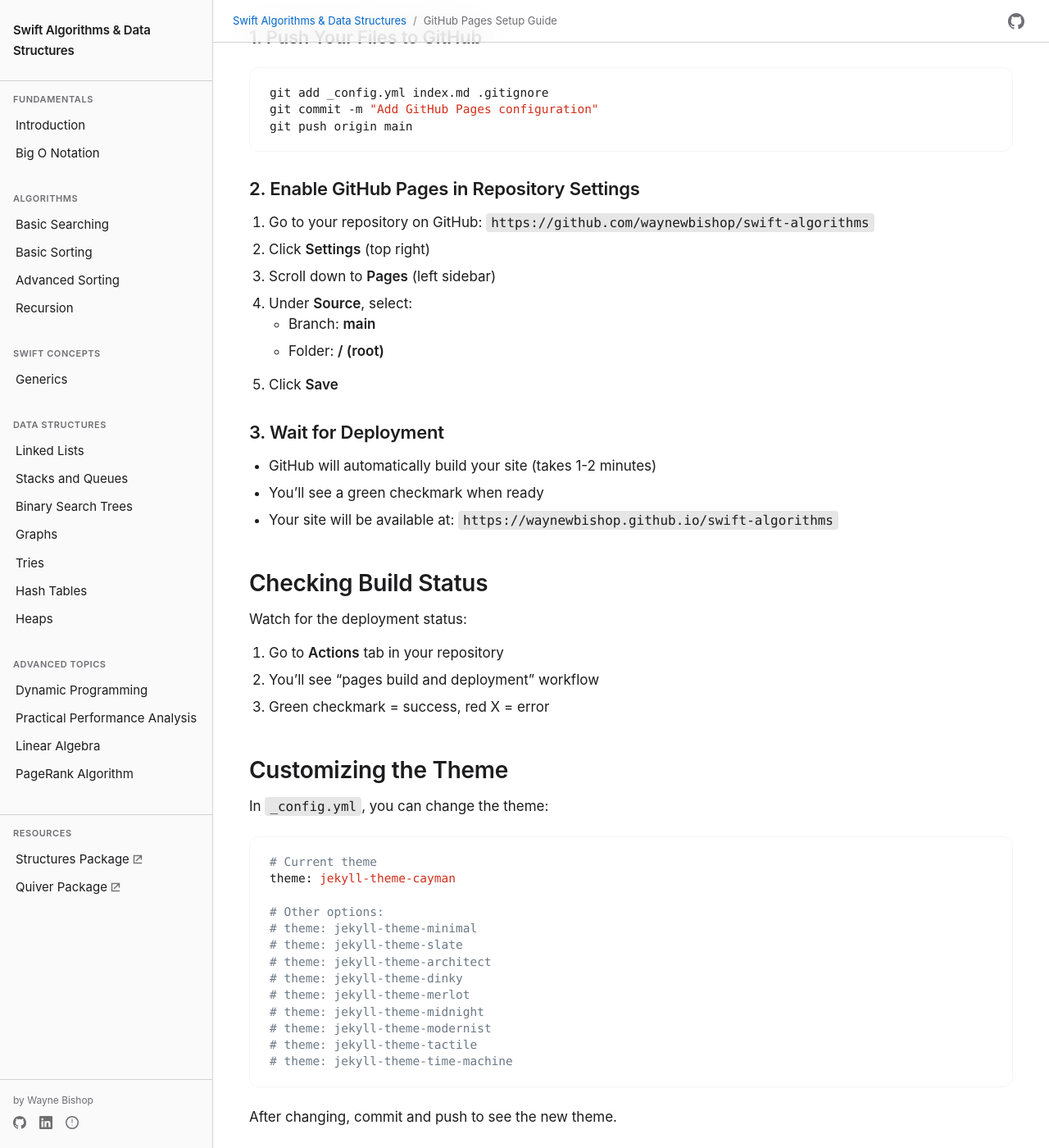
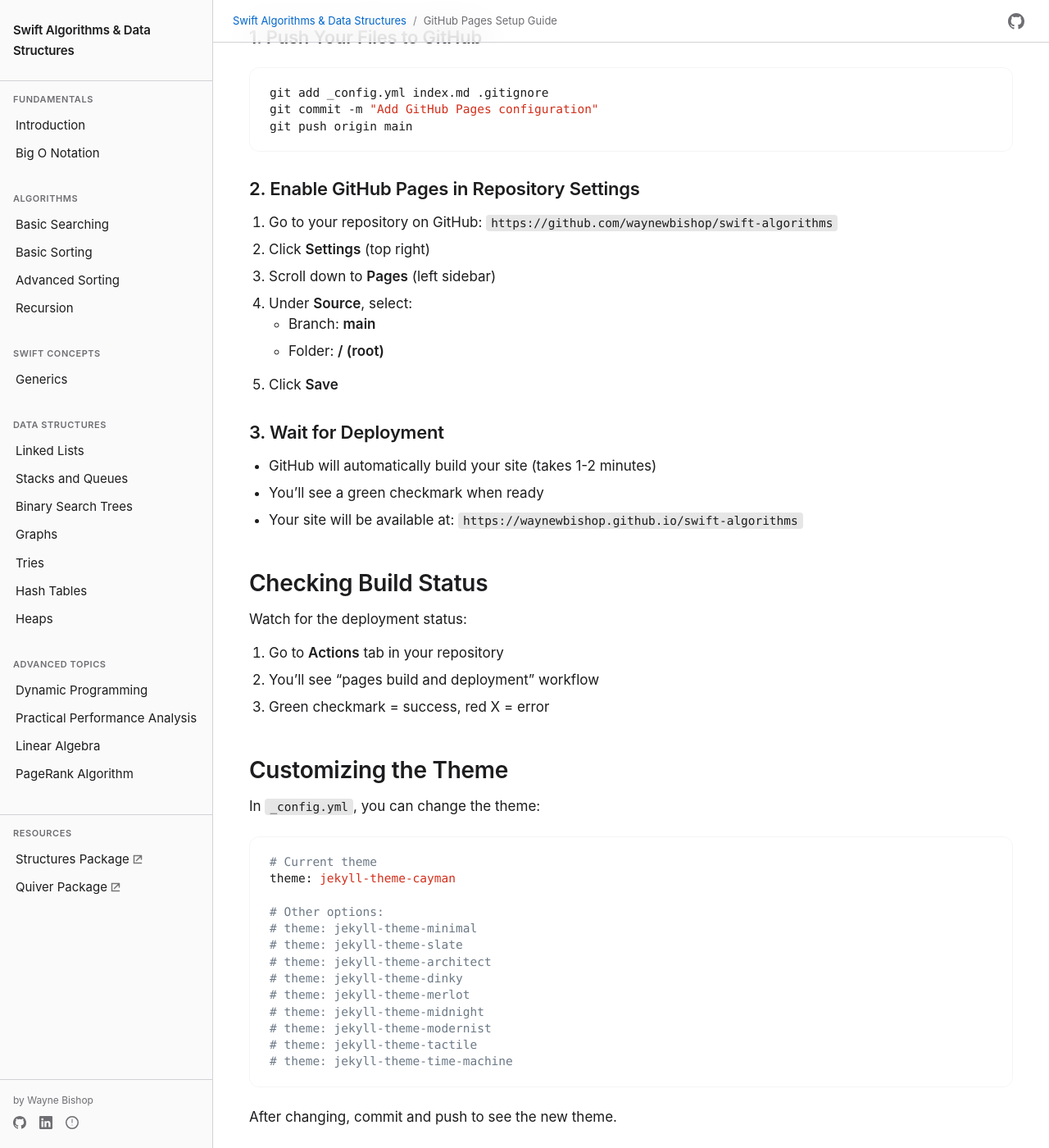
Before and after one commit to waynewbishop/swift-algorithms, a Jekyll site: the page built from GITHUB_PAGES_SETUP.md, in a window 1280 px wide and 1400 px high, scrolled down 367 px. Shown: the whole window at 82% size. Built offline with Jekyll 4.4.1, drawn with Linux system fonts in a browser that asks for light colours; our own code applies the rules of GitHub Pages for plain Markdown files.

Commit message:
Fix inline code sizing - reduce from 0.94em to 0.85em
Problem: Inline code appeared too large compared to body text
- Body text: 17px
- Old inline code: 17px × 0.94 = 15.98px (too large)
- New inline code: 17px × 0.85 = 14.45px (matches Apple docs)

This makes inline code visually smaller and more proportional to
surrounding text, matching Apple's documentation style.

🤖 Generated with [Claude Code](https://claude.com/claude-code)

Co-Authored-By: Claude <noreply@anthropic.com>

```diff
--- a/assets/css/style.scss
+++ b/assets/css/style.scss
@@ -411,7 +411,7 @@ blockquote {
 
 code {
   font-family: ui-monospace, "SF Mono", SFMono-Regular, Menlo, Monaco, Consolas, "Liberation Mono", "Courier New", monospace;
-  font-size: 0.94em;
+  font-size: 0.85em;
   font-weight: 400;
   color: var(--color-code-text);
   -webkit-font-smoothing: antialiased;
```
